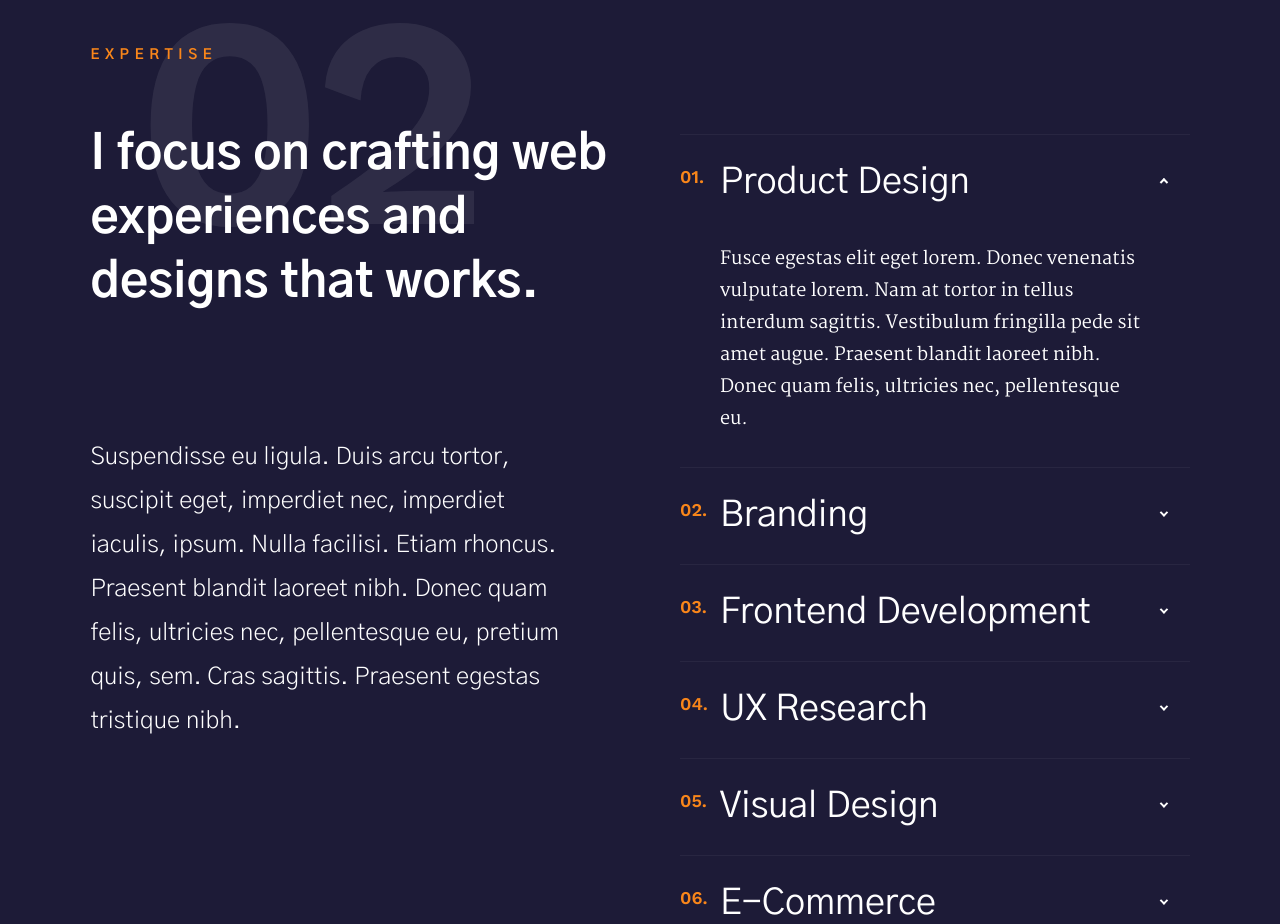
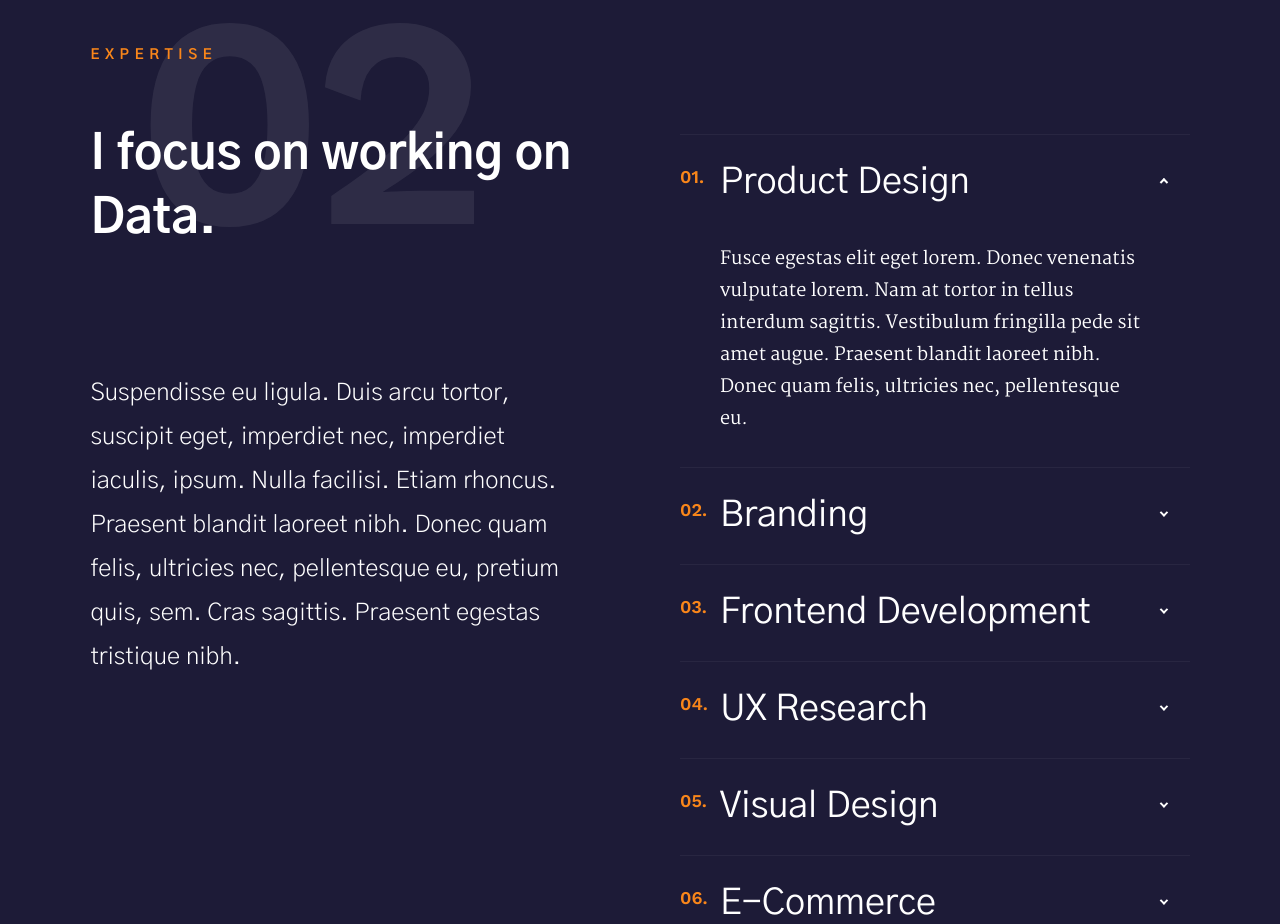
Before and after one commit to Aditya-Kashyap/Aditya-Kashyap.github.io, a plain HTML site: page index.html in a window 1280 px wide. Shown: the part 3300-4224 px from the top of the page. Drawn offline with nearby package versions, Linux system fonts and the light colour scheme.

Commit message:
Changed the services

```diff
--- a/index.html
+++ b/index.html
@@ -271,8 +271,7 @@
                     <h3 class="subhead">Expertise</h3>
 
                     <h1 class="display-1">
-                    I focus on crafting web experiences
-                    and designs that works.
+                    I focus on working on Data.
                     </h1>
                 </div>
 
```
